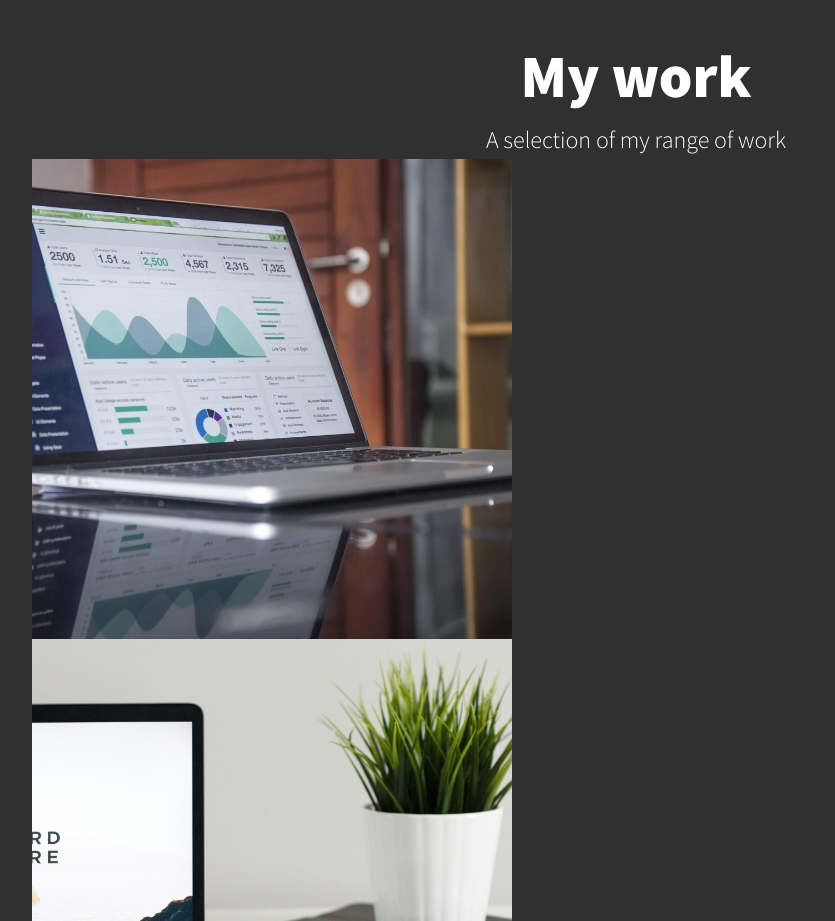
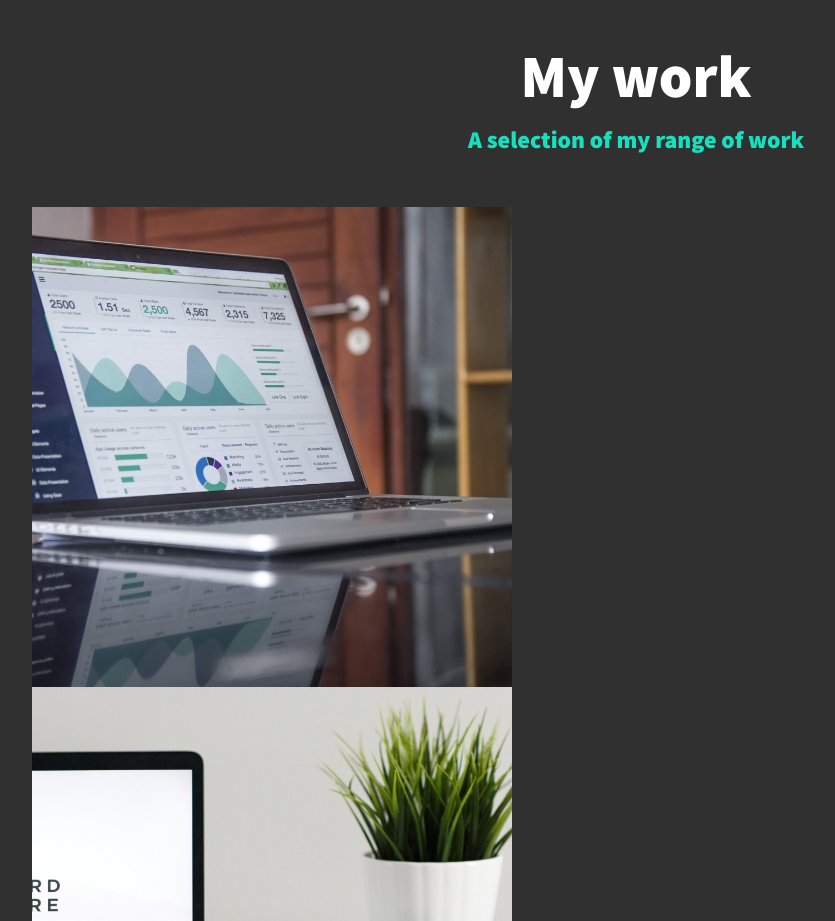
Before and after one commit to AndriusAlimas/portfolioPage, a plain HTML site: page index.html in a window 1280 px wide. Shown: the part 1780-2701 px from the top of the page, without its empty margins (4-839 px from the left). Drawn offline with nearby package versions, Linux system fonts and the light colour scheme.

Commit message:
Update style.css
made section subtitle work bit different than section title greenish color with bold and margin-bottom 2em.

```diff
--- a/css/style.css
+++ b/css/style.css
@@ -271,3 +271,9 @@ nav {
   color: var(--clr-light);
   text-align: center;
 }
+
+.section__subtitle--work {
+  color: var(--clr-accent);
+  font-weight: var(--fw-bold);
+  margin-bottom: 2em;
+}
```
